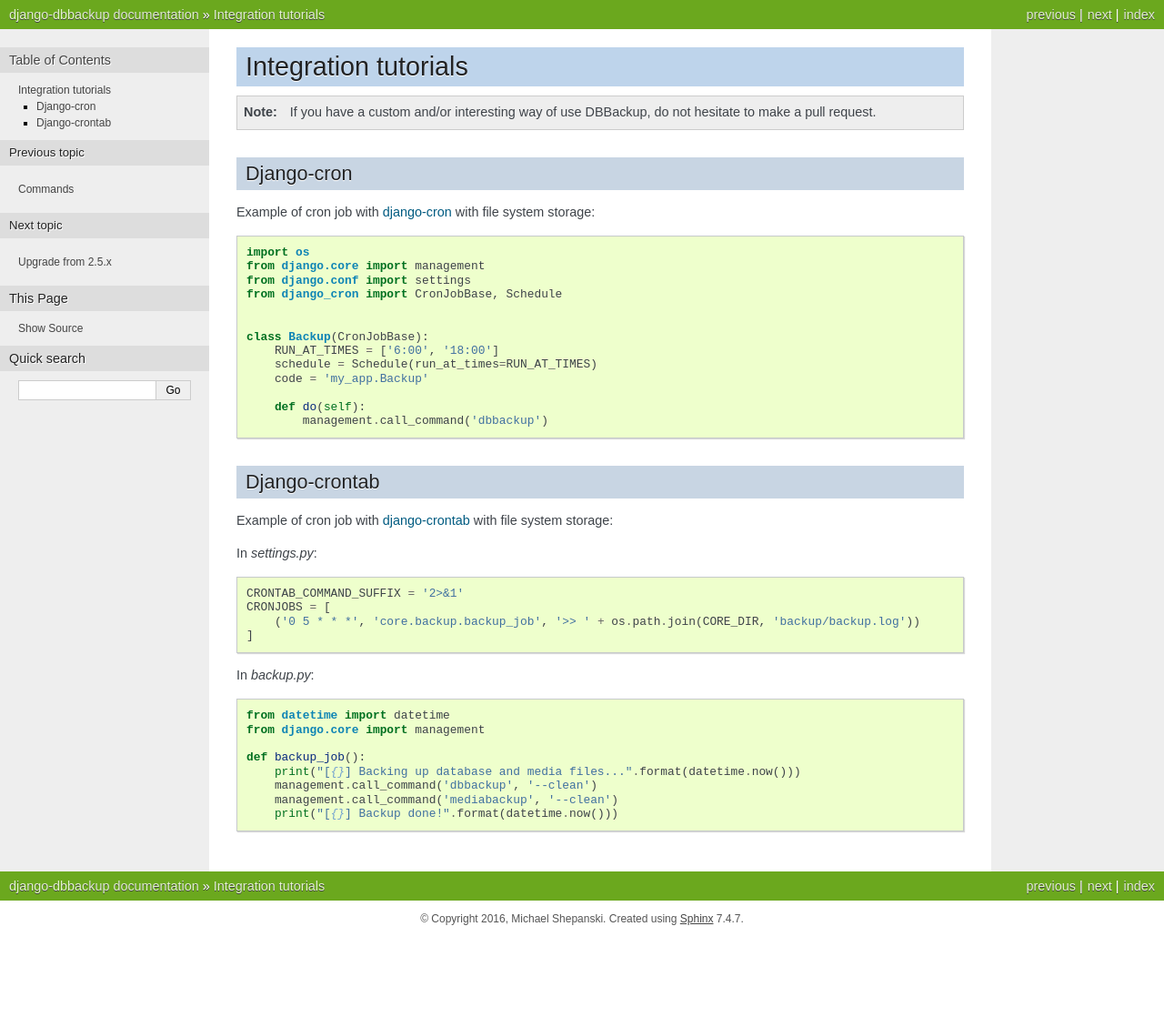
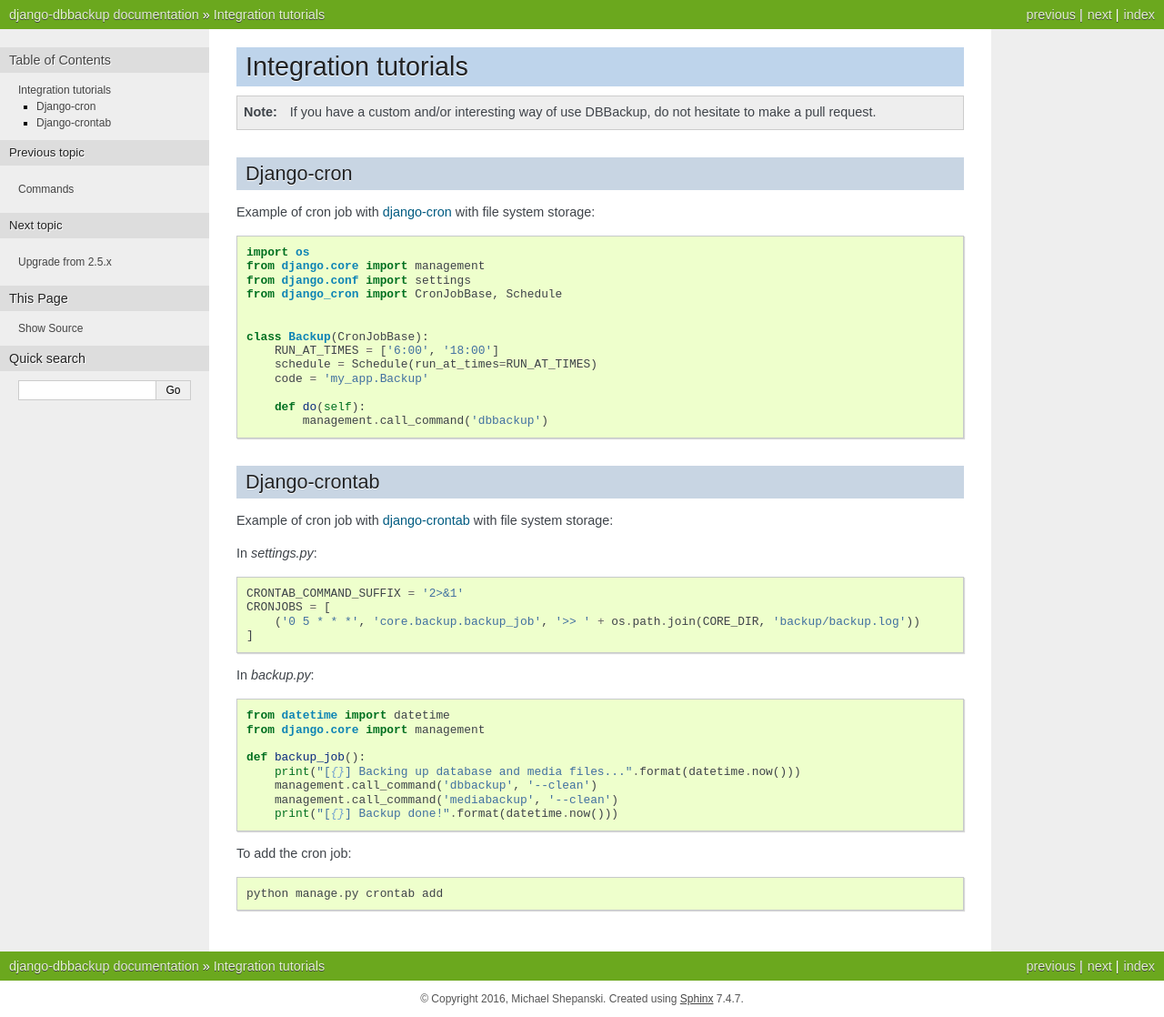
Before and after one commit to jazzband/django-dbbackup, a Sphinx documentation site: the page built from docs/integration.rst, in a window 1280 px wide. Shown: the whole page at 91% size. Built offline with Sphinx 7.4.7, drawn with Linux system fonts in a browser that asks for light colours; the version number could not be read and is left out; before the commit the page ends 1030 px from its top, so only the background shows below that.

Commit message:
add missing add of crontab

```diff
--- a/docs/integration.rst
+++ b/docs/integration.rst
@@ -51,4 +51,8 @@
       print("[{}] Backup done!".format(datetime.now()))
 
 
+To add the cron job: ::
+
+  python manage.py crontab add
+
 .. _`django-crontab`: https://github.com/kraiz/django-crontab
```
